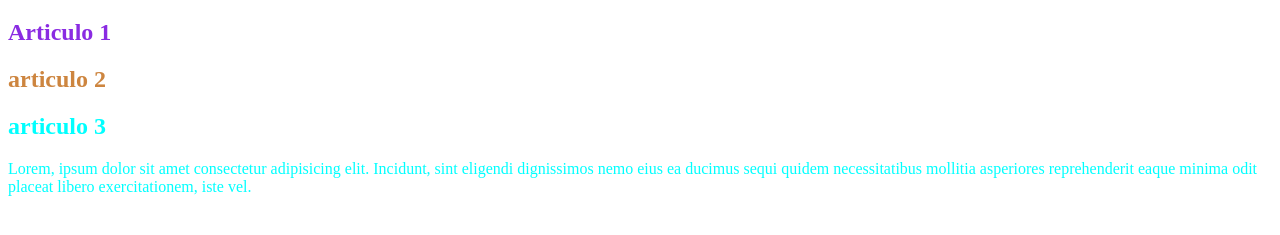
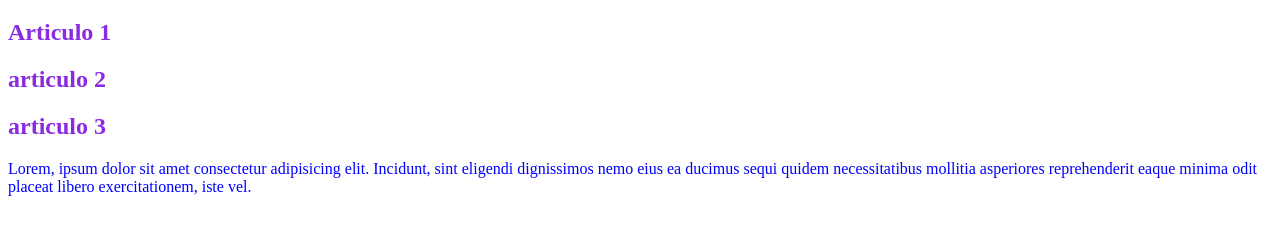
Before and after one commit to OsvaldoMezaHerrera/PracticaCSS, a plain HTML site: page index.html in a window 1280 px wide. Shown: the part 61-296 px from the top of the page. Drawn offline with Linux system fonts and the light colour scheme.

Commit message:
imprtant para entregras rapidad para despues corregir

```diff
--- a/css/style.css
+++ b/css/style.css
@@ -1,11 +1,11 @@
 h2{
-    color: blueviolet;
+    color: blueviolet !important;
 }
-
+/*
 #articulo-2{
     color: peru;
 }
-
+*/
 .texto-azul{
-    color: aqua;
+    color: blue;
 }
--- a/index.html
+++ b/index.html
@@ -5,6 +5,11 @@
     <meta name="viewport" content="width=device-width, initial-scale=1.0">
     <title>css</title>
     <link rel="stylesheet" href="css/style.css">
+    <style>
+        h2{
+            color: green;
+        }
+    </style>
 </head>
 <body>
     <header>
@@ -13,7 +18,7 @@
 
     <main>
         <section>
-            <h2>Articulo 1</h2>
+            <h2 style="color: yellow;">Articulo 1</h2>
         </section>
         <section>
             <h2 id="articulo-2">articulo 2</h2>
```
